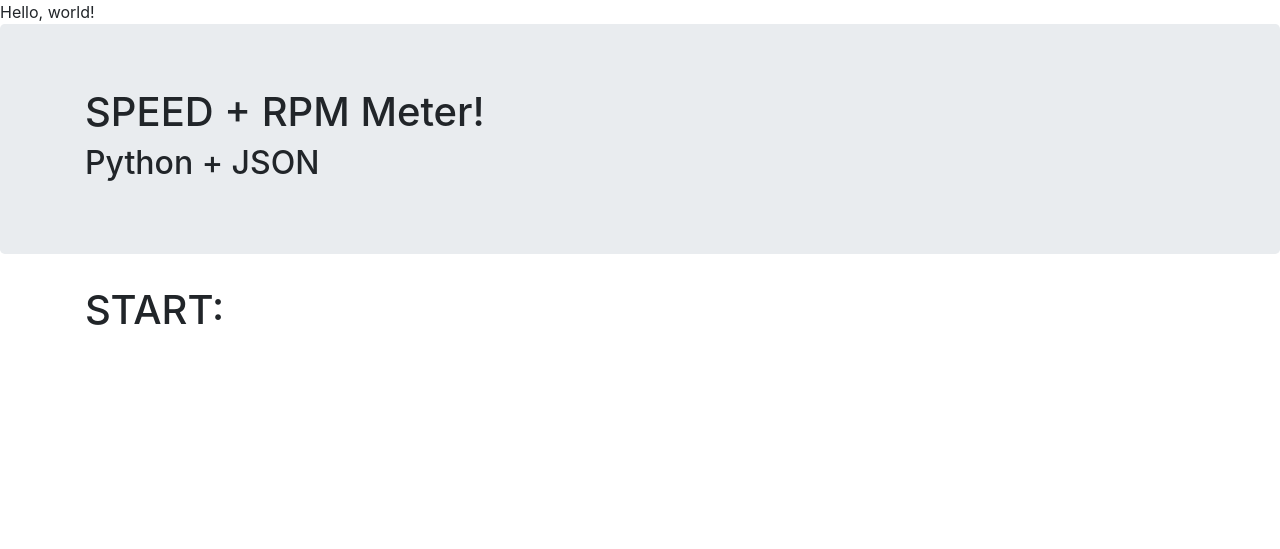
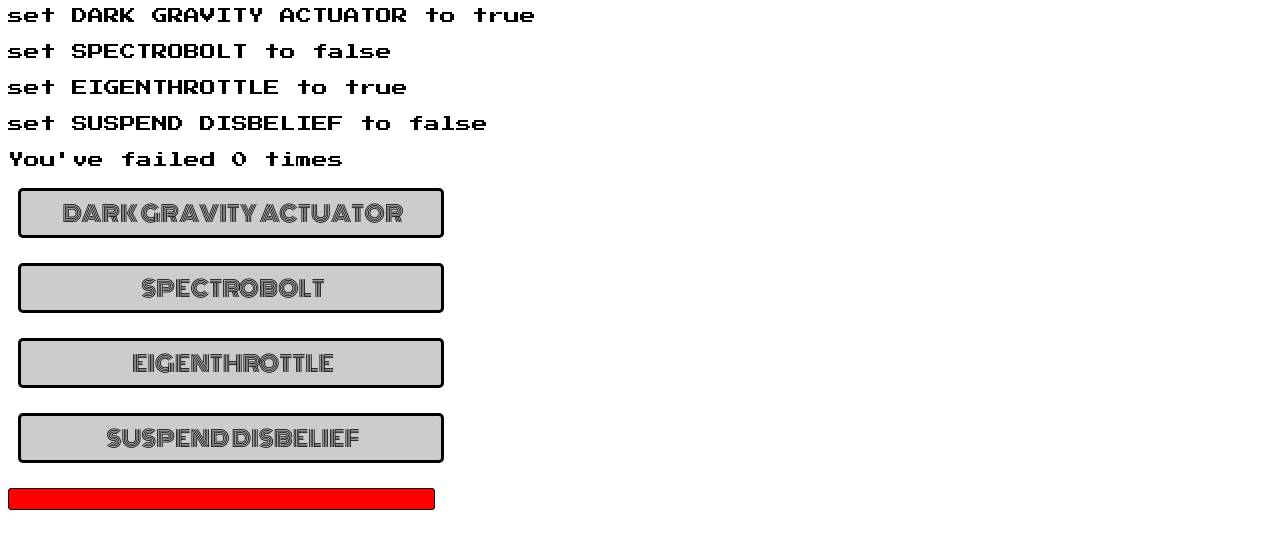
Before and after one commit to schillerk/sz2020thegame, a Flask app: template templates/index.html in a window 1280 px wide. Shown: the top 549 px of the page. Run offline with Flask 2, Linux system fonts and the light colour scheme; the template is opened without the code that fills it, so the values that code supplies are empty; parts of the project's set-up code (start-up, migrations or seed data) failed here and were passed over; some libraries are stand-ins or nearby versions.

Commit message:
add timer

```diff
--- a/templates/index.html
+++ b/templates/index.html
@@ -1,94 +1,264 @@
-<html>
-	<head>
-<!-- 	<script type="text/javascript">
-		function httpGetAsyc(theUrl, callback) {
-			varxmlHttp = new XMLHttpRequest();
-			xmlHttp.onreadystatechange = function() {
-				if (sml.readyState == 4 && xmlHttp.status == 200) {
-					callback(xmlHttp.responseText);
-				}
+<link href="https://fonts.googleapis.com/css?family=Monoton" rel="stylesheet">
+<link href="https://fonts.googleapis.com/css?family=Press+Start+2P" rel="stylesheet">
+<div class="command" id="command1"></div>
+<div class="command" id="command2"></div>
+<div class="command" id="command3"></div>
+<div class="command" id="command4"></div>
+<div class="command" id="command5"></div>
+<div class="command">
+	<span >You've failed</span>
+	<span id="hits">0</span>
+	<span >times</span>
+</div>
+<div class="action">
+	<label class="container">
+		<span class="action-label">
+		  DARK GRAVITY ACTUATOR
+		</span>
+	  <input type="checkbox" id="button1">
+	  <span class="checkmark"></span>
+	</label>
+</div>
+<div class="action">
+	<label class="container">
+		<span class="action-label">
+		  SPECTROBOLT
+		</span>
+	  <input type="checkbox" id="button2">
+	  <span class="checkmark"></span>
+	</label>
+</div>
+<div class="action">
+	<label class="container">
+		<span class="action-label">
+			EIGENTHROTTLE
+		</span>
+	  <input type="checkbox" id="button3">
+	  <span class="checkmark"></span>
+	</label>
+</div>
+<div class="action">
+	<label class="container">
+		<span class="action-label">
+			SUSPEND DISBELIEF
+		</span>
+	  <input type="checkbox" id="button4">
+	  <span class="checkmark"></span>
+	</label>
+</div>
+<div id="timer">
+</div>
+<style>
+	#timer {
+		height: 20px;
+		width: 500px;
+		background-color: red;
+		border-radius: 3px;
+		border: 1px solid black;
+	}
+
+	.action {
+		font-family: 'Monoton', cursive;
+		height: 75px;
+		text-align: center;
+	}
+
+	.action-label {
+		left: 15px;
+		top: 9px;
+		position: relative;
+		z-index: 10;
+
+	}
+
+	.command {
+		font-family: 'Press Start 2P', cursive;
+		margin-bottom: 20px;
+	}
+
+	/* Customize the label (the container) */
+	.container {
+	  display: block;
+	  position: relative;
+	  margin-bottom: 12px;
+	  cursor: pointer;
+	  font-size: 22px;
+	  -webkit-user-select: none;
+	  -moz-user-select: none;
+	  -ms-user-select: none;
+	  user-select: none;
+	  width: 420px;
+	}
+
+	/* Hide the browser's default checkbox */
+	.container input {
+	  position: absolute;
+	  opacity: 0;
+	  cursor: pointer;
+	}
+
+	/* Create a custom checkbox */
+	.checkmark {
+	  position: absolute;
+	  top: 0;
+	  left: 10px;
+	  height: 44px;
+	  width: 420px;
+	  background-color: #ccc;
+	  z-index: 1;
+	  border: 3px solid black;
+	  border-radius: 5px;
+	}
+
+	/* On mouse-over, add a grey background color */
+	.container:hover input ~ .checkmark {
+	  background-color: #ccddcc;
+	}
+
+	/* When the checkbox is checked, add a blue background */
+	.container input:checked ~ .checkmark {
+	  background-color: lightgreen;
+	}
+
+	/* Create the checkmark/indicator (hidden when not checked) */
+	.checkmark:after {
+	  content: "";
+	  position: absolute;
+	  display: none;
+	}
+
+	/* Show the checkmark when checked */
+	.container input:checked ~ .checkmark:after {
+	  display: block;
+	}
+
+	 Style the checkmark/indicator
+	.container .checkmark:after {
+	  left: 9px;
+	  top: 5px;
+	  width: 5px;
+	  height: 10px;
+	  border: solid white;
+	  border-width: 0 3px 3px 0;
+	  -webkit-transform: rotate(45deg);
+	  -ms-transform: rotate(45deg);
+	  transform: rotate(45deg);
+	}
+</style>
+<script>
+	var initialTime = new Date().getTime();
+	var timeLimit = 2000;
+	var buttonMap = {
+		0: 'DARK GRAVITY ACTUATOR',
+		1: 'SPECTROBOLT',
+		2: 'EIGENTHROTTLE',
+		3: 'SUSPEND DISBELIEF',
+	}
+	var commands = [
+		[true, false, false, false],
+		[true, true, false, false],
+		[true, true, true, false],
+		[true, false, true, false],
+		[false, false, false, false],
+	];
+	var current = 0;
+	var commandStartTime = new Date().getTime()
+
+	function setEl(id, value) {
+		document.getElementById(id).innerHTML = value;
+	}
+
+	function getEl(id) {
+		return document.getElementById(id).checked;
+	}
+
+	function getState() {
+		return [getEl('button1'), getEl('button2'), getEl('button3'), getEl('button4')];
+	}
+
+	function parseCommand(arr) {
+		var output = [];
+		for (i = 0; i < arr.length; i++) {
+			output.push("set " + buttonMap[i] + " to " + arr[i] + "\n");
+		}
+		return output;
+	}
+
+	function isGood() {
+		var state = getState();
+		var failed = false;
+		for (i = 0; i < commands[current].length; i++) {
+			if (commands[current][i] != state[i]) {
+				failed = true;
 			}
-			xmlHttp.open("GET", theUrl, true);
-			xmlHttp.send(null);
 		}
-	</script> -->
-	<script type="text/javascript" src="//cdnjs.cloudflare.com/ajax/libs/socket.io/1.3.6/socket.io.min.js"></script>
-	<script type="text/javascript" charset="utf-8">
-	    var socket = io.connect('http://' + document.domain + ':' + location.port);
-	    socket.on('connect', function() {
-	        socket.emit('my event', {data: 'I\'m connected!'});
-	    });
-	</script>
-	</head>
-	<body>
-		<div id="myElement">
-			Hello, world!
-		</div>
-	</body>
-</html>
+		return !failed;
+	}
 
-<!doctype html>
-<html lang="">
-    <head>
-        <meta charset="utf-8">
-        <meta http-equiv="x-ua-compatible" content="ie=edge">
-        <title></title>
-        <meta name="description" content="">
-        <meta name="viewport" content="width=device-width, initial-scale=1">
-        <link rel="stylesheet" href="{{ url_for('static', filename='css/bootstrap.min.css') }}">
-        <script src="https://code.jquery.com/jquery-1.12.0.min.js"></script>
-        <script src="https://ajax.googleapis.com/ajax/libs/jquery/1.12.0/jquery.min.js"></script>
-        <script>window.jQuery || document.write('<script src="js/vendor/jquery-1.12.0.min.js"><\/script>')</script>
+	function printCommands() {
+		var arr = parseCommand(commands[current])
+		for (i = 0; i < arr.length; i++) {
+			setEl('command' + (i+1), arr[i]);
+		}
+	}
 
-        <script src="{{ url_for('static', filename='js/bootstrap.min.js') }}"></script>
-        <script src="{{ url_for('static', filename='js/Chart.min.js') }}"></script>
-        <script src="{{ url_for('static', filename='js/gauge.js') }}"></script>
-        <script src="{{ url_for('static', filename='js/socket.io.js') }}"></script>
-        <script src="{{ url_for('static', filename='fonts/digital-7-mono.ttf') }}"></script>
+	var loop = setInterval(function() {
+		if (current < commands.length) {
+			var currentTime = new Date().getTime();
+			var totalTimePassed = new Date().getTime() - initialTime;
+			// var commandTimePassed = new Date().getTime() - initialTime;
+			// current = Math.floor(totalTimePassed / time) -1;
+			printCommands();
 
-        <!-- <script src="https://rawgit.com/Mikhus/canv-gauge/master/gauge.min.js"></script> -->
+			if (current > -1 && isGood()) {
+				current += 1;
+				commandStartTime = new Date().getTime();
+				console.log('good');
+			}
 
-        <!-- Place favicon.ico in the root directory -->
-    </head>
-    <body>
-        <!--[if lt IE 8]>
-            <p class="browserupgrade">You are using an <strong>outdated</strong> browser. Please <a href="http://browsehappy.com/">upgrade your browser</a> to improve your experience.</p>
-        <![endif]-->
-        <!-- Add your site or application content here -->
-        <div class="jumbotron">
-          <div class="container">
-            <h1>SPEED + RPM Meter!</h1>
-            <h2>Python + JSON</h2>
-          </div>
-        </div>
+			if (current > -1 && currentTime - commandStartTime > timeLimit) {
+				current += 1;
+				commandStartTime = new Date().getTime();
+				console.log('bad');
+			}
 
-        <div class="container">
-            <!-- Example row of columns -->
-            <div class="row">
-            <div class="col-md-4">
-              <h1>START: <span class="label label-info" id='start'></h1>
-              <!--  {{ 'ON' if switch else 'OFF'}} originally in <h2> above-->
-            </div>
-          </div>
-        </div>
+			document.getElementById("timer").style.width = 500-((currentTime - commandStartTime)/4) + "px";
+		} else {
+			console.log('congratulations!!!!!!')
+			clearInterval(loop);
+		}
+	}, 100);
 
-        <script>
-                  $(document).ready(function(){
+	// var initialTime = new Date().getTime();
+	// var times = [2000, 5000, 8000, 10000, 20000];
+	// var commands = [1, 0, 1, 0, 1];
+	// var current = 0;
+	// var timeToNext = times[1] - times[0];
+	// var commandTime = new Date().getTime();
+	// // var hasExecuted = true;
+	// setInterval(function() {
+	// 	var newTime = new Date().getTime();
+	// 	if (current < times.length && newTime - initialTime > times[0]) {
+	// 		var state = document.getElementById("button").checked;
+	// 		if (state == commands[current]) {
+	// 			console.log('good');
+	// 		}
 
-                  function updateThing(thingState){
-                    $('#start').text(thingState.speed.toFixed(4))
-                  };
-
-                  //set up switch server sent event endpoint !!! these are the final data ready to be sent
-                  var thingSource = new EventSource("{{ url_for('thing')}}");
-                  thingSource.onmessage = function(e) {
-                  var data = $.parseJSON(e.data);
-                  updateThing($.parseJSON(e.data));
-                  // console.log(e.data);
-                  // Gauge.Collection.get('gauge1').setValue(data.speed);
-                  // Gauge.Collection.get('gauge2').setValue(data.rpm);
-                }
-              });
-        </script>
-    </body>
-</html>
+	// 		if (newTime - initialTime > times[current+1]) {
+	// 			document.getElementById("command").innerHTML = commands[current+1];
+	// 			document.getElementById("timer").style.width = "500px";
+	// 			document.getElementById("timer").style.opacity = "1";
+	// 			commandTime = new Date().getTime();
+	// 			timeToNext = times[current+1] - times[current];
+	// 			current += 1;
+	// 			// if (!hasExecuted) {
+	// 			// 	console.log('FAILURE');
+	// 			// }
+	// 			// hasExecuted == false;
+	// 		}
+	// 		// var timeSince = new Date().getTime() - commandTime;
+	// 		var timeSince = new Date().getTime() - initialTime - times[current-1];
+	// 		document.getElementById("timer").style.width = 500 * (1-timeSince/timeToNext) + "px";
+	// 	}
+	// }, 100);
+</script>
```
Also changed, not shown: 1 other file.
